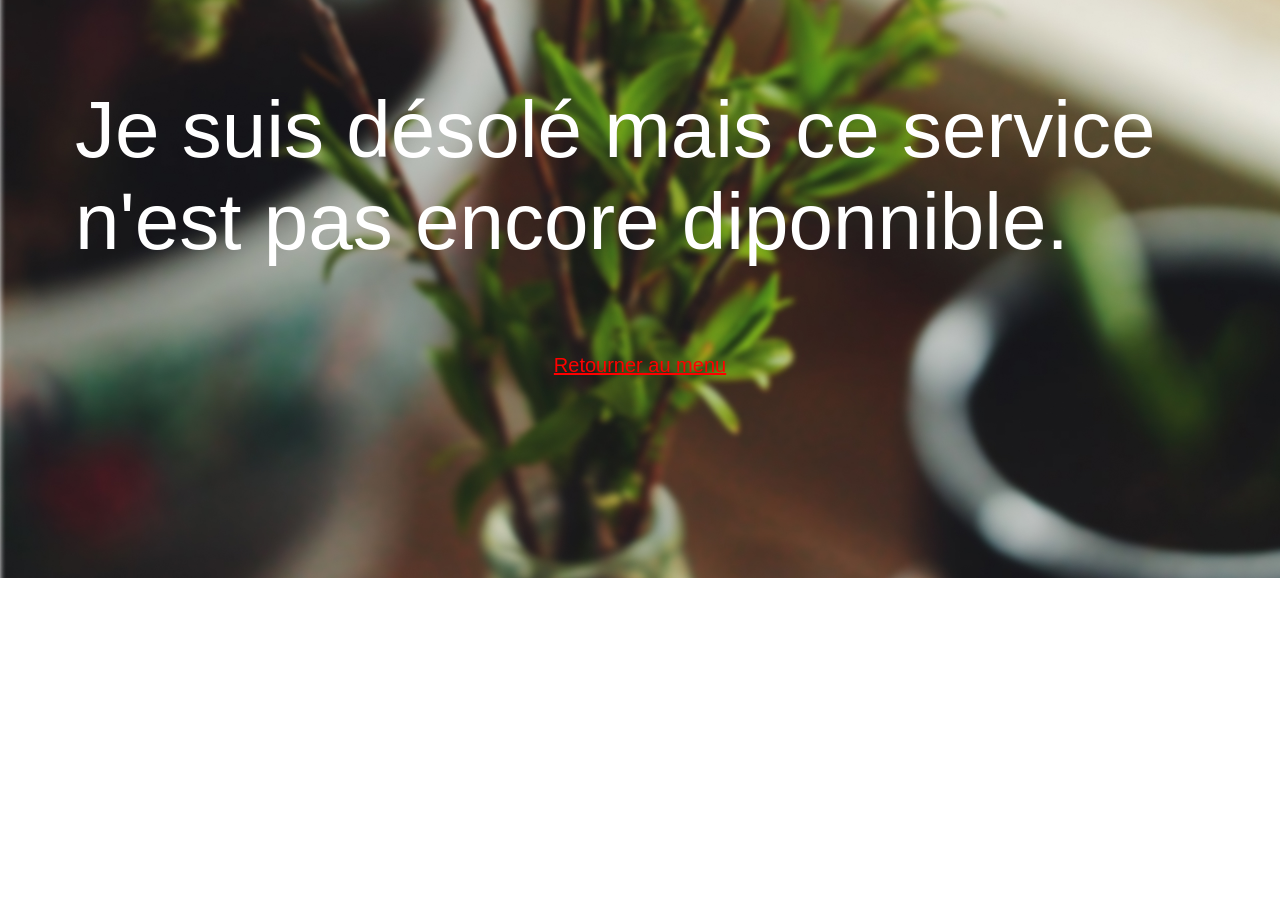
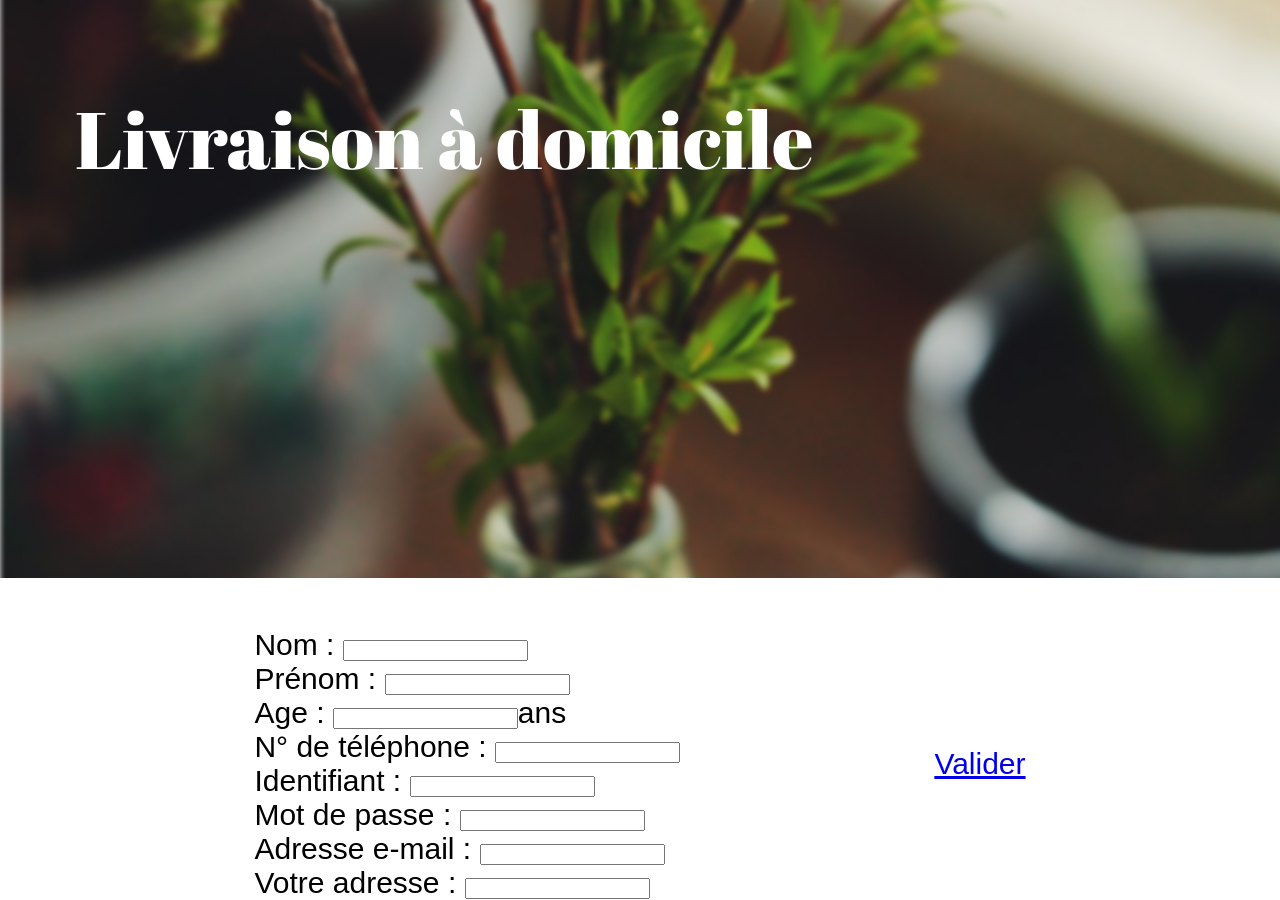
Before and after one commit to nathan42-dev/livraisondomicile, a plain HTML site: page index.html in a window 1280 px wide. Shown: the part 112-1012 px from the top of the page. Before the commit the page ends 800 px from the top, so only its background shows below. Drawn offline with Linux system fonts and the light colour scheme.

Commit message:
Add files via upload

```diff
--- a/css/styles.css
+++ b/css/styles.css
@@ -1,4 +1,6 @@
 
+@import url(https://fonts.googleapis.com/css2?family=Montserrat:wght@100;200;300;400;500;600;700;800;900&display=swap);
+@import url(https://fonts.googleapis.com/css2?family=Abril+Fatface&display=swap);
 
 
 
@@ -28,7 +30,7 @@ section.top-page {
     color: white;
     font-size: 80px;
     padding: 20px 50px;
-    font-family: Arial, Helvetica, sans-serif;
+    font-family: Abril Fatface;
     font-weight: 100;
 }
 
@@ -39,3 +41,13 @@ section.top-page {
     font-size: 20px;
     color: red;
 }
+
+.formulaire {
+    font-size: 30px;
+    font-family: Arial, Helvetica, sans-serif;
+    display: flex;
+    justify-content: space-evenly;
+    align-items: center;
+    margin-top: 50px;
+
+}
--- a/index.html
+++ b/index.html
@@ -4,8 +4,8 @@
     <meta charset="UTF-8">
     <meta http-equiv="X-UA-Compatible" content="IE=edge">
     <meta name="viewport" content="width=device-width, initial-scale=1.0">
-    <title>Service indisponible</title>
-    <link rel="shortcut icon" href="images/petitlogored.png" type="images/png">
+    <title>Nature et Cie - Livrason à domicile</title>
+    <link rel="shortcut icon" href="images/petitlogogreen.png" type="images/png">
     <link rel="stylesheet" href="css/styles.css">
     <script rel="https://cdnjs.cloudflare.com/ajax/libs/font-awesome/5.12.0-2/js/all.min.js"></script>
 </head>
@@ -15,10 +15,37 @@
             <img src="images/logo.png" alt="logo du site">
         </header>
         <div class="landing-page">
-            <h1 class="big-title">Je suis désolé mais ce service n'est pas encore diponnible.</h1>
-            <a class="back" href="https://natureetcie.go.yo.fr">Retourner au menu</a>
+            <h1 class="big-title">Livraison à domicile</h1>
+
         </div>
     </section>
 
+    <section class="center">
+        <title class="titre">
+            Inscritption
+        </title>
+
+        <section class="formulaire">
+            <form action="" method="post">
+                Nom : <input class="option" type="text" name="nom" id="nom" ><br>
+
+                Prénom : <input class="option" type="text" name="prenom" id="prenom"><br>
+
+                Age : <input class="option" type="number" name="age" id="age">ans<br>
+
+                N° de téléphone : <input class="option" type="text" name="numero" id="numero"><br>
+
+                Identifiant : <input class="option" type="text" name="identifiant" id="identifiant"><br>
+
+                Mot de passe : <input class="option" type="password" name="mdp" id="mdp"><br>
+
+                Adresse e-mail : <input class="option" type="email" name="email" id="email"><br>
+
+                Votre adresse : <input class="option" type="text" name="adresse" id="adresse"><br>
+            </form>
+            <a href="https://nathan42-dev.github.io/nathan42validation.github.io/">Valider</a>
+
+        </section>
+
 </body>
 </html>
```
Also changed, not shown: images/petitlogogreen.png (added).
